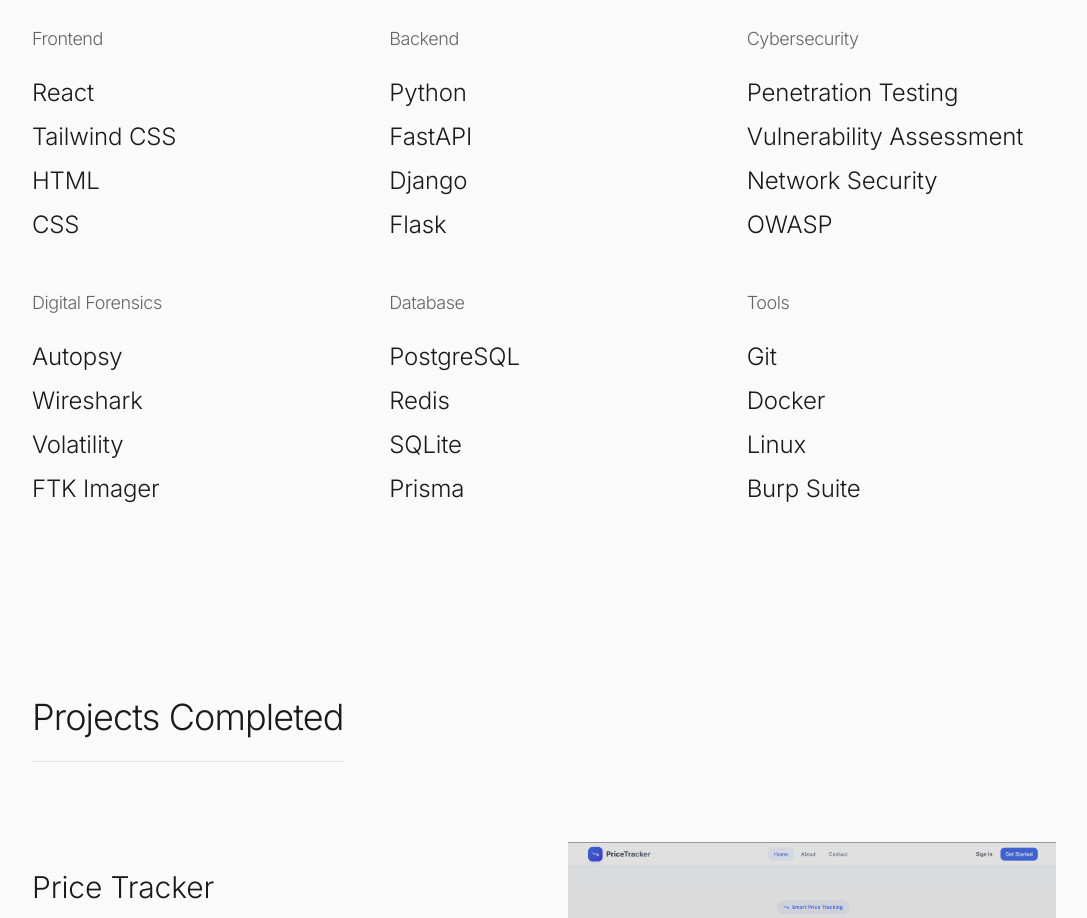
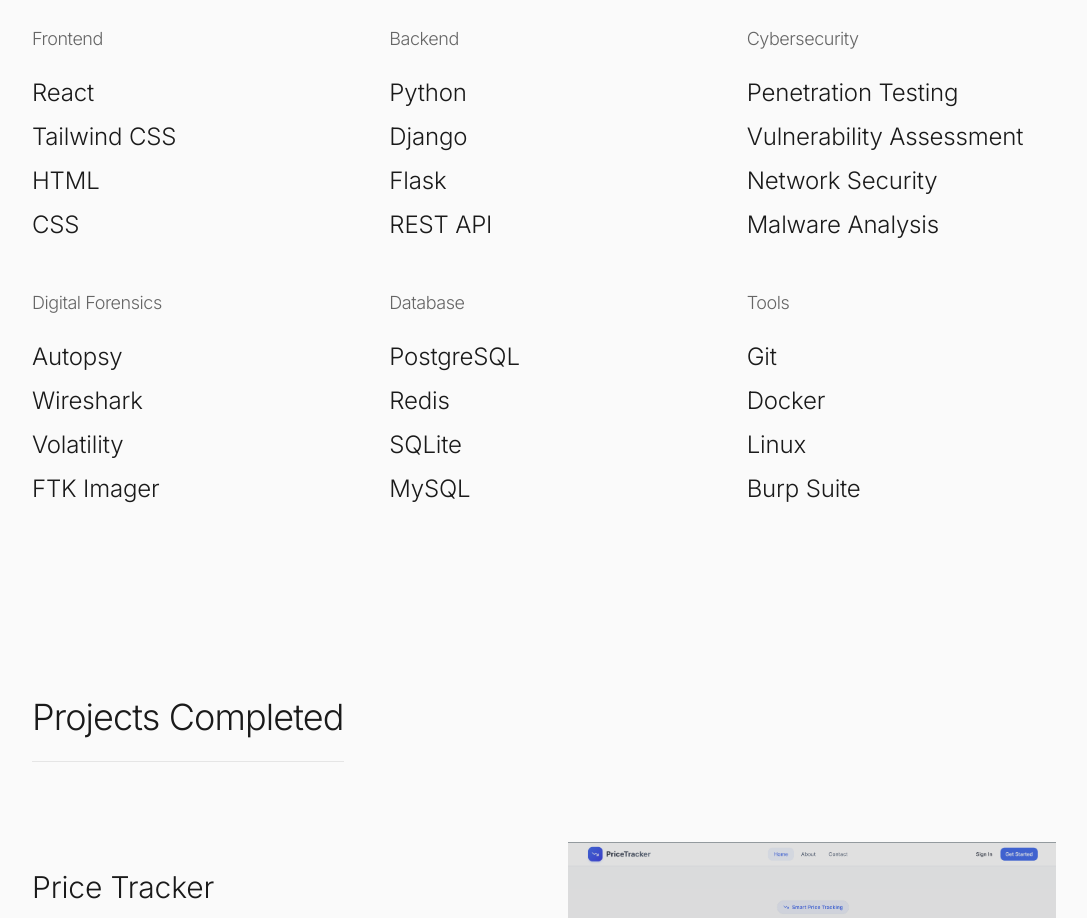
Before and after one commit to samdani-x/samdani, a Next.js app: page /samdani/ in a window 1280 px wide. Shown: the part 1800-2718 px from the top of the page, without its empty margins (96-1183 px from the left). Built offline with nearby package versions, Linux system fonts and the light colour scheme.

Commit message:
Remove OWASP, FastAPI, Prisma from skills

```diff
--- a/components/Skills.tsx
+++ b/components/Skills.tsx
@@ -6,10 +6,10 @@ import Reveal from './Reveal';
 export default function Skills() {
   const skills = [
     { category: 'Frontend', items: ['React', 'Tailwind CSS', 'HTML', 'CSS'], animation: 'slide-right' },
-    { category: 'Backend', items: ['Python', 'FastAPI', 'Django', 'Flask'], animation: 'slide-left' },
-    { category: 'Cybersecurity', items: ['Penetration Testing', 'Vulnerability Assessment', 'Network Security', 'OWASP'], animation: 'fade-up' },
+    { category: 'Backend', items: ['Python', 'Django', 'Flask', 'REST API'], animation: 'slide-left' },
+    { category: 'Cybersecurity', items: ['Penetration Testing', 'Vulnerability Assessment', 'Network Security', 'Malware Analysis'], animation: 'fade-up' },
     { category: 'Digital Forensics', items: ['Autopsy', 'Wireshark', 'Volatility', 'FTK Imager'], animation: 'fade-down' },
-    { category: 'Database', items: ['PostgreSQL', 'Redis', 'SQLite', 'Prisma'], animation: 'scale' },
+    { category: 'Database', items: ['PostgreSQL', 'Redis', 'SQLite', 'MySQL'], animation: 'scale' },
     { category: 'Tools', items: ['Git', 'Docker', 'Linux', 'Burp Suite'], animation: 'rotate' },
   ];
 
```
